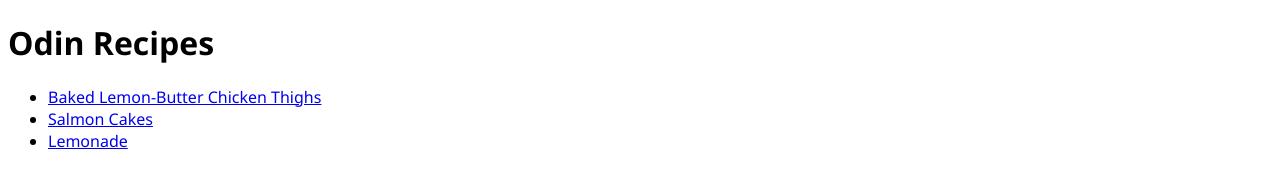
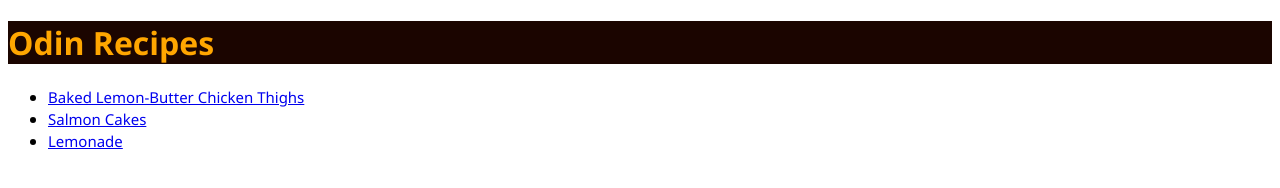
Before and after one commit to JulianBethge/odin-recipes, a plain HTML site: page index.html in a window 1280 px wide. Drawn offline with Linux system fonts and the light colour scheme.

Commit message:
Add css styles Add a, h1, img rules to styles.css

```diff
--- a/css/styles.css
+++ b/css/styles.css
@@ -1,7 +1,24 @@
 body{
     font-family: 'Segoe UI', Tahoma, Geneva, Verdana, sans-serif;
+
+
+    /**
+    background-image: linear-gradient(hsl(120, 100%, 8%), hsl(44, 100%, 7%));
+    color: antiquewhite;
+    **/
+}
+
+a {
+    font-weight: 400;
+    font-size: 15px;
+}
+
+h1{
+    background-color: rgb(27, 5, 0);
+    color:rgb(255, 166, 0)
 }
 
 img{
     width: 350px;
+    height: auto;
 }
```
Also changed, not shown: salmon_cakes.html (+1 -1 lines).
